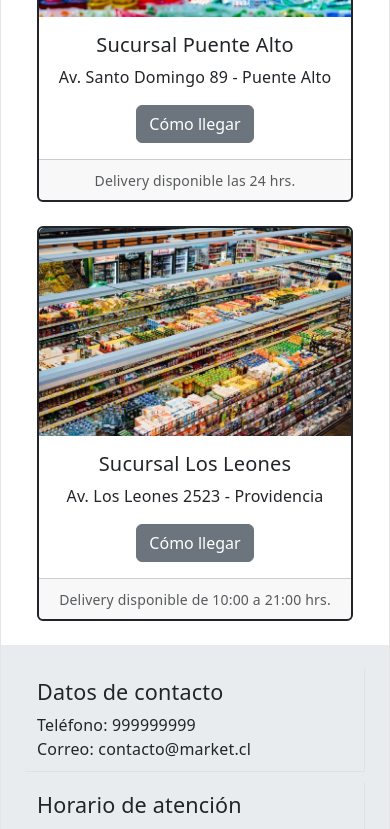
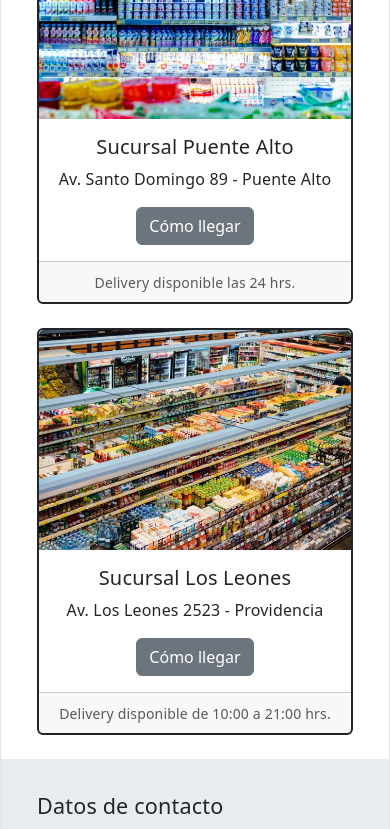
Before and after one commit to ncarrizoduoc/frontend2-semana1, a React (Vite) app: page /nuestras-tiendas in a window 390 px wide. Shown: the part 1156-1985 px from the top of the page. Built offline with nearby package versions, Linux system fonts and the light colour scheme.

Commit message:
Se modifica color de texto y se elimina modo oscuro

```diff
--- a/src/index.css
+++ b/src/index.css
@@ -1,6 +1,6 @@
 :root {
-  --text: #6b6375;
-  --text-h: #08060d;
+  --text: #08060d;
+  --text-h: black;
   --bg: #fff;
   --border: #e5e4e7;
   --code-bg: #f4f3ec;
@@ -30,6 +30,7 @@
   }
 }
 
+/*
 @media (prefers-color-scheme: dark) {
   :root {
     --text: #9ca3af;
@@ -49,6 +50,8 @@
     filter: invert(1) brightness(2);
   }
 }
+
+*/
 
 body {
   margin: 0;
@@ -119,15 +122,15 @@ footer div section {
 }
 
 .footer-sections > .col:not(:last-child) {
-  border-right: 1px solid var(--bs-border-color);
+  border-right: 2px solid darkgray;
 }
 
-@media (max-width: 768px) {
+@media (max-width: 768px )and ( min-width: 575.99px) {
   .footer-sections > .col:not(:last-child):not(:nth-last-child(2))  {
-    border-right: 1px solid var(--bs-border-color);;
+    border-right: 1px solid darkgray;
     padding-top: 10px;
     padding-bottom: 10px;
-    border-bottom: 1px solid var(--bs-border-color);
+    border-bottom: 2px solid vdarkgray;
   }
 }
 
@@ -136,6 +139,14 @@ footer div section {
     border-right: none;
     padding-top: 10px;
     padding-bottom: 10px;
-    border-bottom: 1px solid var(--bs-border-color);
+    border-bottom: 2px solid darkgray;
   }
 }
+
+.tiendas-cards .card-img-top {
+  width: 100%;
+  height: 220px;
+  object-fit: cover;
+  object-position: center;
+  display: block;
+}
```
